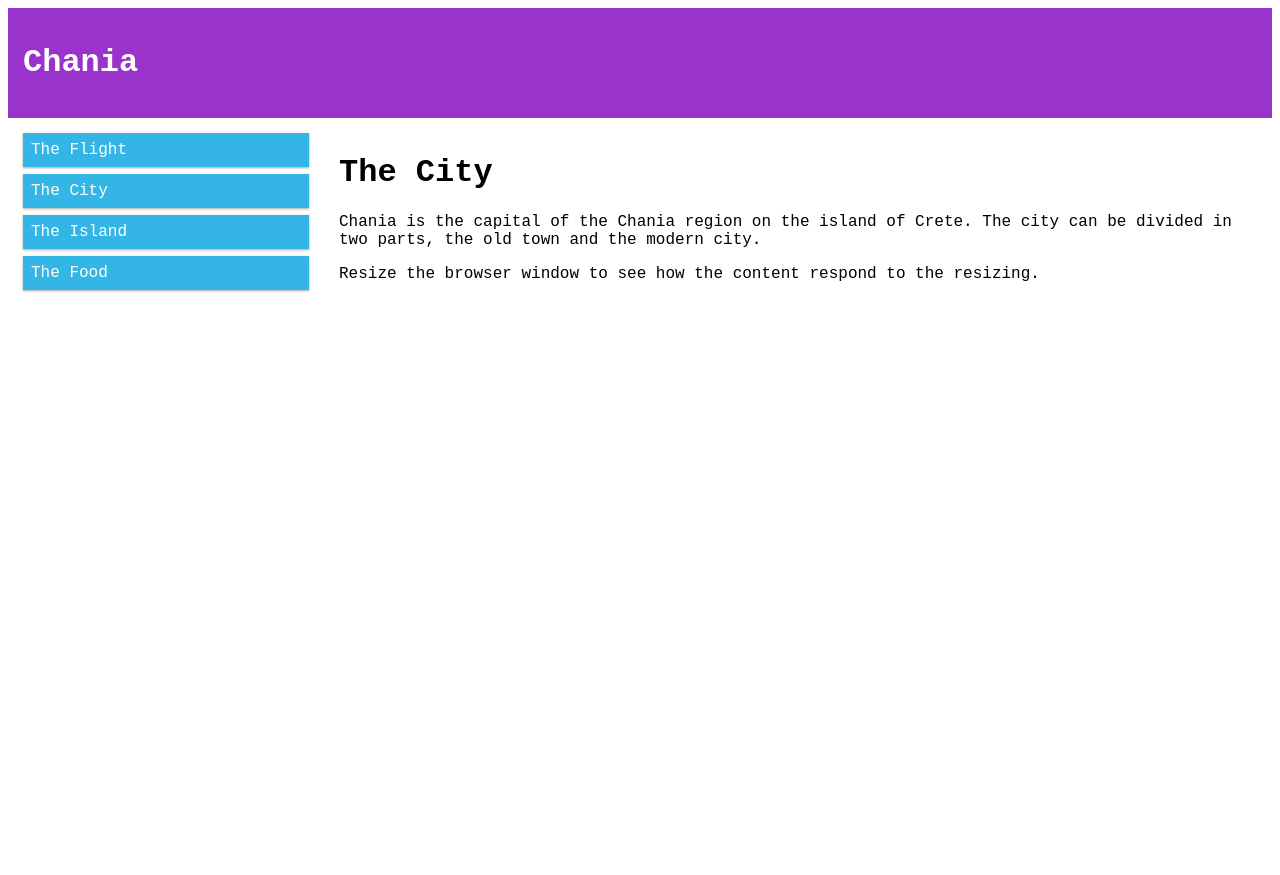
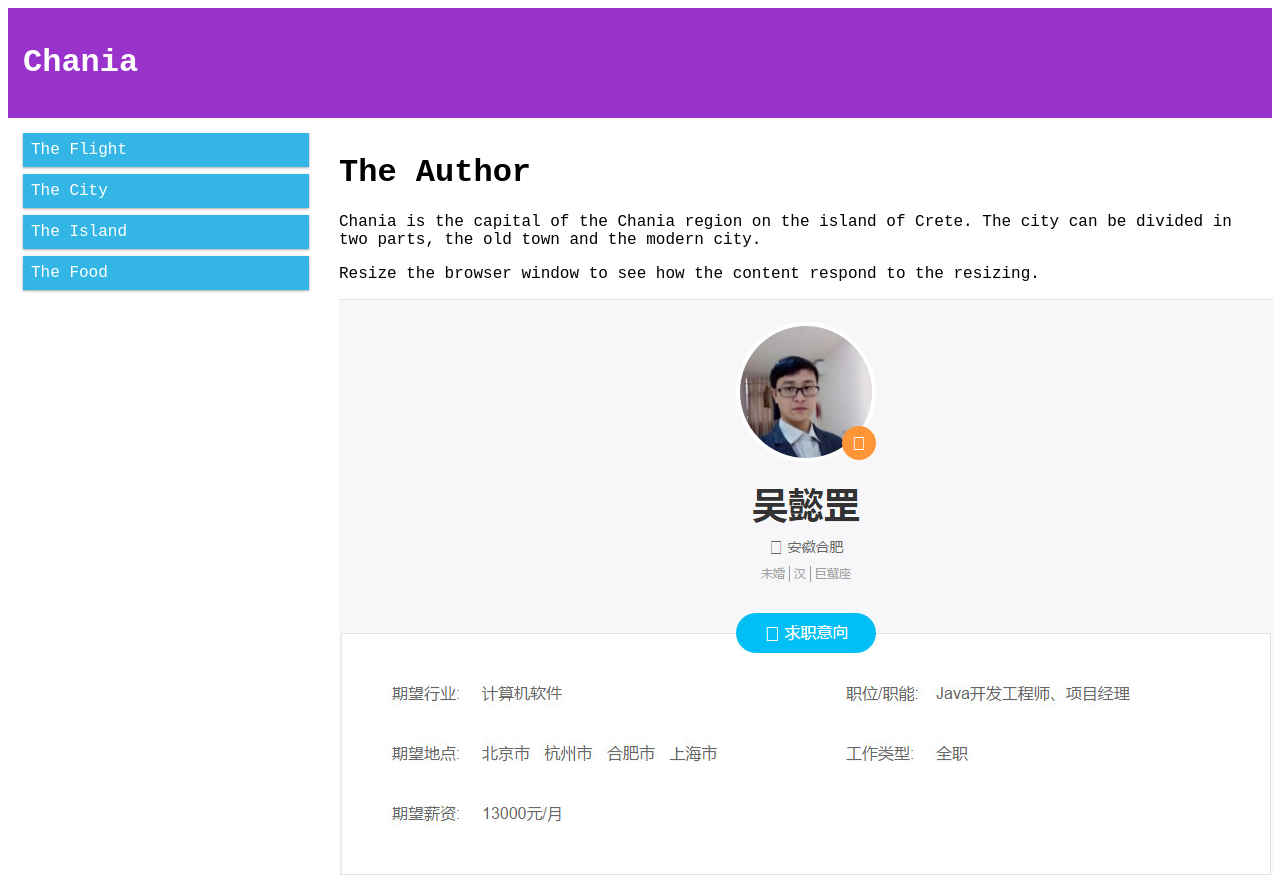
Before and after one commit to wuyigang/author, a plain HTML site: page index.html in a window 1280 px wide. Shown: the top 875 px of the page. Before the commit the page ends 800 px from the top, so only its background shows below. Drawn offline with Linux system fonts and the light colour scheme.

Commit message:
Signed-off-by: ygwu <1186890369@qq.com>

```diff
--- a/index.html
+++ b/index.html
@@ -72,9 +72,10 @@ html {
 </div>
 
 <div class="col-9">
-<h1>The City</h1>
+<h1>The Author</h1>
 <p>Chania is the capital of the Chania region on the island of Crete. The city can be divided in two parts, the old town and the modern city.</p>
 <p>Resize the browser window to see how the content respond to the resizing.</p>
+<img src="images/author.jpg" />
 </div>
 
 </div>
```
Also changed, not shown: images/author.jpg (added).
